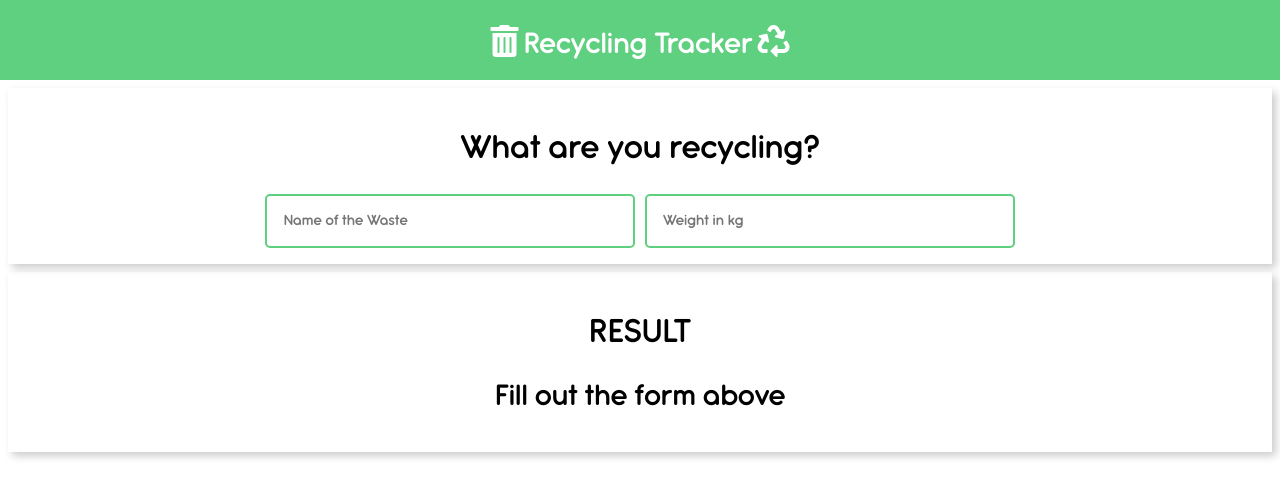
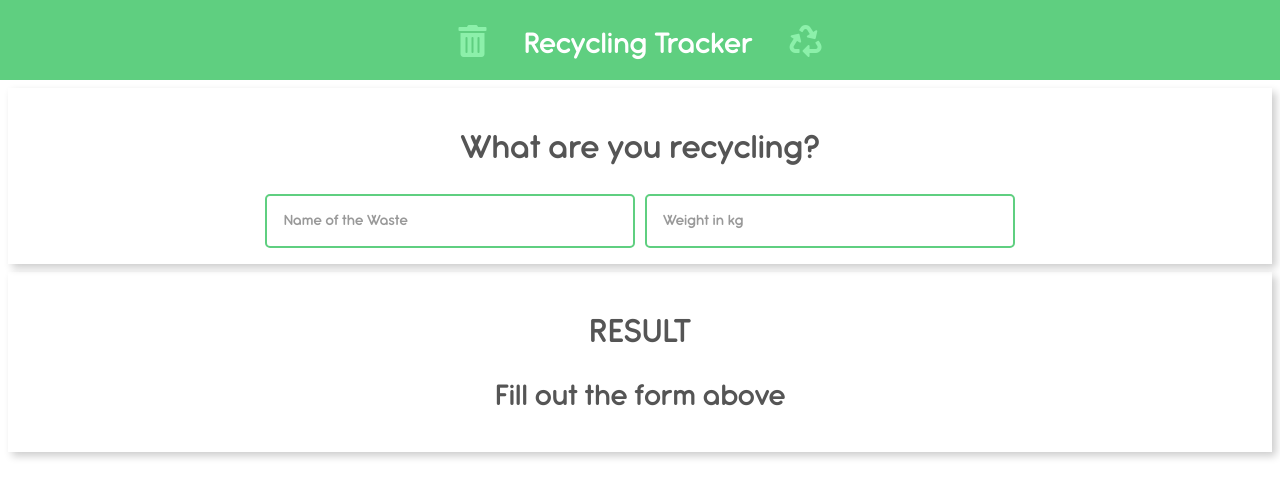
Before and after one commit to zero-to-mastery/recycling-tracker, a React (Create React App) app in the folder React_files/: page / in a window 1280 px wide. Shown: the top 498 px of the page. Built offline with nearby package versions, Linux system fonts and the light colour scheme.

Commit message:
Added myself to contributors, tweaked up the CSS and did minor code cleanups

```diff
--- a/React_files/src/components/Score/Score.js
+++ b/React_files/src/components/Score/Score.js
@@ -28,9 +28,7 @@ const Score = ({waste, weight}) => {
                }
           } else {
                return (
-                    <div>
-                      <h1>Fill out the form above</h1>
-                    </div>
+                      <h1 class="initial-heading">Fill out the form above</h1>
                     );
           }
 	}
--- a/React_files/src/components/Trash/Trash.js
+++ b/React_files/src/components/Trash/Trash.js
@@ -1,5 +1,4 @@
 import React from 'react';
-import Aux from 'react-aux';
 import '../../containers/App.css'
 const Trash =(props) =>{
     return (
--- a/React_files/src/containers/App.css
+++ b/React_files/src/containers/App.css
@@ -1,10 +1,5 @@
 .App {
   text-align: center;
-}
-
-.App-logo {
-  animation: App-logo-spin infinite 20s linear;
-  height: 80px;
 }
 
 .App-header {
@@ -50,6 +45,22 @@ section {
   left:10%;
 }
 
+.fas {
+  padding: 0 1em;
+  color: #8cf0aa;
+}
+
+.trash-dump-card h1, .results-card h1 {
+  color: #555;
+}
+
+.trash-dump-card ::placeholder {
+  color: #999;
+}
+
+.results-card .initial-heading {
+  font-weight: 100;
+}
 
 .trash {
   background: #384047;
```
Also changed, not shown: 1 other file (tests, documents, lock files or other folders).
